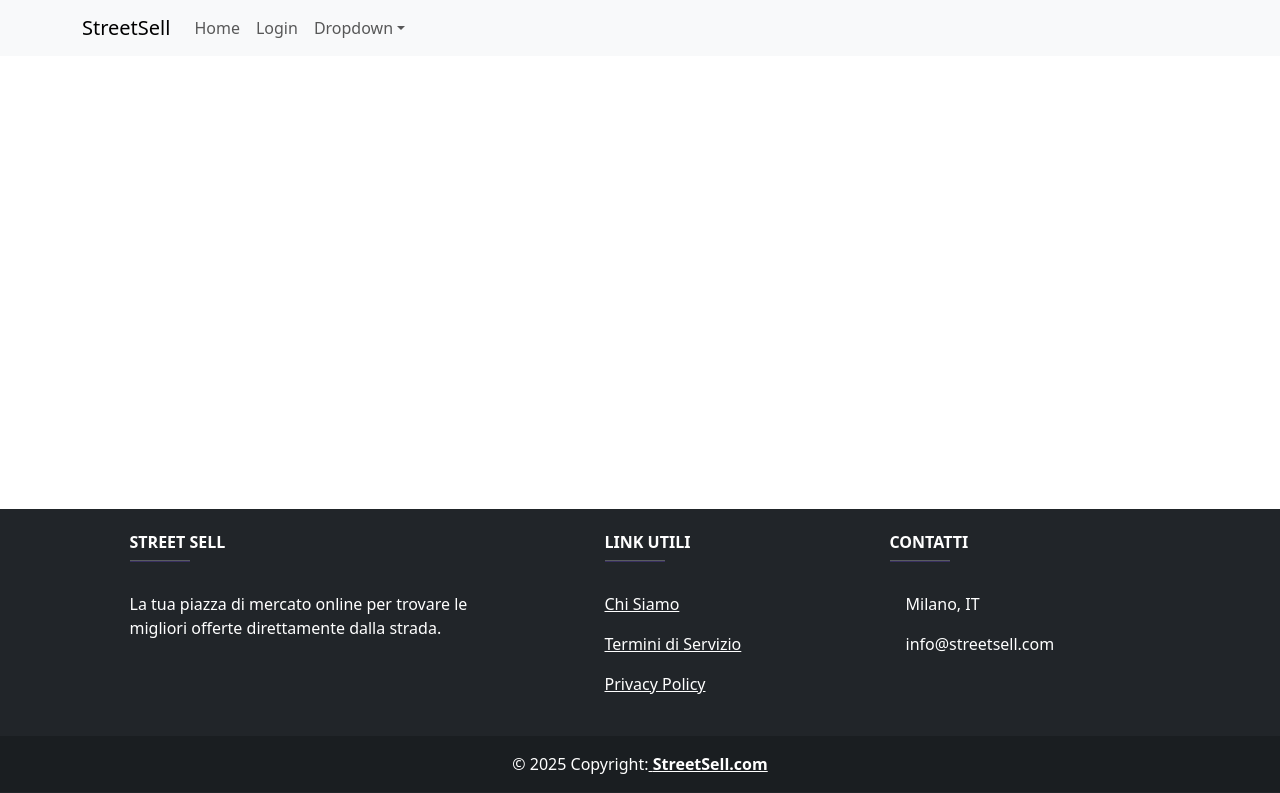
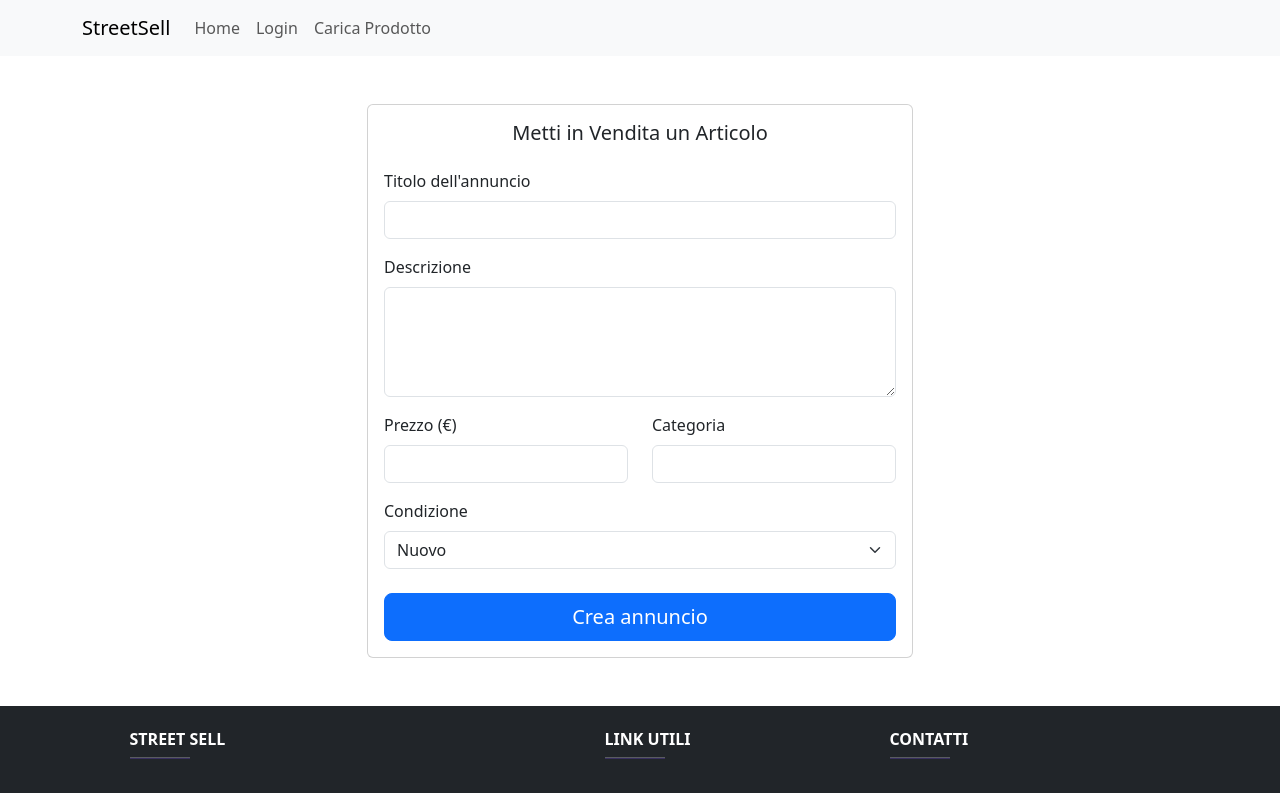
Before and after one commit to KevR98/StreetSell, a React (Vite) app in the folder StreetSellFE/: page /prodotti in a window 1280 px wide. Shown: the top 793 px of the page. Built offline with nearby package versions, Linux system fonts and the light colour scheme.

Commit message:
Details, CreaProducts components
create new components: Details.jsx, CreaProducts.jsx.

Adding the logout on the navbar

```diff
--- a/StreetSellFE/src/App.jsx
+++ b/StreetSellFE/src/App.jsx
@@ -5,6 +5,7 @@ import MyFooter from './Components/MyFooter';
 import MyNavbar from './Components/MyNavbar';
 import HomePage from './Components/HomePage';
 import RegisterPage from './Components/RegisterPage';
+import CreaProductPage from './Components/CreaProducts';
 
 function App() {
   return (
@@ -17,6 +18,7 @@ function App() {
               <Route path='/' element={<HomePage />} />
               <Route path='/login' element={<Login />} />
               <Route path='/register' element={<RegisterPage />} />
+              <Route path='/prodotti' element={<CreaProductPage />} />
             </Routes>
           </div>
           <MyFooter />
--- /dev/null
+++ b/StreetSellFE/src/Components/CreaProducts.jsx
@@ -0,0 +1,195 @@
+import { useState } from 'react';
+import {
+  Button,
+  Card,
+  Col,
+  Container,
+  Form,
+  Row,
+  Spinner,
+} from 'react-bootstrap';
+import { useNavigate } from 'react-router-dom';
+
+function CreaProductPage() {
+  const endpoint = 'http://localhost:8888/auth/prodotti';
+  const [prodotto, setProdotto] = useState({
+    titolo: '',
+    descrizione: '',
+    prezzo: '',
+    condizione: '',
+    statoProdotto: 'NUOVO',
+  });
+  const [error, setError] = useState('');
+  const [success, setSuccess] = useState('');
+  const [isLoading, setIsLoading] = useState('');
+  const navigate = useNavigate();
+
+  const handleInputChange = (e) => {
+    const { name, value } = e.target;
+    setProdotto({
+      ...prodotto,
+      [name]: value,
+    });
+  };
+
+  const creaProdotto = (event) => {
+    event.preventDefault();
+    setError('');
+    setIsLoading(true);
+    setSuccess('');
+
+    const token = localStorage.getItem('accessToken');
+
+    if (!token) {
+      setError(
+        'Devi essere autenticato per creare un annuncio. Verrai reindirizzato al login'
+      );
+      setTimeout(() => {
+        navigate('/login');
+      }, 2000);
+
+      setIsLoading(false);
+      return;
+    }
+
+    fetch(endpoint, {
+      method: 'POST',
+      headers: {
+        'Content-Type': 'application/json',
+
+        Authorization: 'Bearer ${token}',
+      },
+      body: JSON.stringify(prodotto),
+    })
+      .then((res) => {
+        if (res.ok) {
+          return res.json();
+        } else {
+          throw new Error('Errore nella chiamata');
+        }
+      })
+
+      .then((data) => {
+        setSuccess('Annuncio creato con successo!');
+        // Se il backend restituisce l'id del nuovo prodotto, puoi fare: navigate(`/products/${data.id}`)
+        setTimeout(() => {
+          navigate(`/products/${data.id}`);
+        }, 2000);
+      })
+
+      .catch((err) => {
+        setError(err.message);
+        setIsLoading(false);
+      });
+  };
+
+  return (
+    <Container className='my-5'>
+      <Row className='justify-content-center'>
+        <Col md={8} lg={6}>
+          <Card>
+            <Card.Body>
+              <Card.Title className='text-center mb-4'>
+                Metti in Vendita un Articolo
+              </Card.Title>
+
+              <Form onSubmit={creaProdotto}>
+                <Form.Group className='mb-3'>
+                  <Form.Label>Titolo dell'annuncio</Form.Label>
+                  <Form.Control
+                    type='text'
+                    name='titolo'
+                    value={prodotto.titolo}
+                    onChange={handleInputChange}
+                    required
+                  />
+                </Form.Group>
+
+                <Form.Group className='mb-3'>
+                  <Form.Label>Descrizione</Form.Label>
+                  <Form.Control
+                    as='textarea'
+                    rows={4}
+                    name='descrizione'
+                    value={prodotto.descrizione}
+                    onChange={handleInputChange}
+                    required
+                  />
+                </Form.Group>
+
+                <Row>
+                  <Col md={6}>
+                    <Form.Group className='mb-3'>
+                      <Form.Label>Prezzo (€)</Form.Label>
+                      <Form.Control
+                        type='number'
+                        step='0.01'
+                        name='prezzo'
+                        value={prodotto.prezzo}
+                        onChange={handleInputChange}
+                        required
+                      />
+                    </Form.Group>
+                  </Col>
+                  <Col md={6}>
+                    <Form.Group className='mb-3'>
+                      <Form.Label>Categoria</Form.Label>
+                      <Form.Control
+                        type='text'
+                        name='categoria'
+                        value={prodotto.categoria}
+                        onChange={handleInputChange}
+                        required
+                      />
+                    </Form.Group>
+                  </Col>
+                </Row>
+
+                <Form.Group className='mb-4'>
+                  <Form.Label>Condizione</Form.Label>
+                  <Form.Select
+                    name='condizione'
+                    value={prodotto.condizione}
+                    onChange={handleInputChange}
+                  >
+                    {/* Assicurati che questi valori corrispondano al tuo Enum in Java */}
+                    <option value='NUOVO'>Nuovo</option>
+                    <option value='USATO_COME_NUOVO'>Usato - Come nuovo</option>
+                    <option value='USATO_OTTIME_CONDIZIONI'>
+                      Usato - Ottime condizioni
+                    </option>
+                    <option value='USATO_BUONE_CONDIZIONI'>
+                      Usato - Buone condizioni
+                    </option>
+                  </Form.Select>
+                </Form.Group>
+
+                {error && <Alert variant='danger'>{error}</Alert>}
+                {success && <Alert variant='success'>{success}</Alert>}
+
+                <div className='d-grid'>
+                  <Button
+                    type='submit'
+                    variant='primary'
+                    size='lg'
+                    disabled={isLoading}
+                  >
+                    {isLoading ? (
+                      <>
+                        <Spinner as='span' size='sm' /> Inserimento...
+                      </>
+                    ) : (
+                      'Crea annuncio'
+                    )}
+                  </Button>
+                </div>
+              </Form>
+            </Card.Body>
+          </Card>
+        </Col>
+      </Row>
+    </Container>
+  );
+}
+
+export default CreaProductPage;
--- /dev/null
+++ b/StreetSellFE/src/Components/Details.jsx
@@ -0,0 +1,5 @@
+function Details() {
+  return <></>;
+}
+
+export default Details;
--- a/StreetSellFE/src/Components/Login.jsx
+++ b/StreetSellFE/src/Components/Login.jsx
@@ -40,6 +40,7 @@ function Login() {
       })
       .then((data) => {
         dispatch(loginSuccess({ user: data.user, token: data.token }));
+        localStorage.setItem('accessToken', data.token);
         navigate('/');
       })
       .catch((err) => {
--- a/StreetSellFE/src/Components/MyNavbar.jsx
+++ b/StreetSellFE/src/Components/MyNavbar.jsx
@@ -1,7 +1,18 @@
 import { Container, Nav, Navbar, NavDropdown } from 'react-bootstrap';
-import { Link } from 'react-router-dom';
+import { useDispatch } from 'react-redux';
+import { Link, useNavigate } from 'react-router-dom';
+import { logout } from '../Redux/Action';
 
 function MyNavbar() {
+  const dispatch = useDispatch();
+  const navigate = useNavigate();
+  const token = localStorage.getItem('accessToken');
+  const handleLogout = () => {
+    localStorage.removeItem('accessToken');
+    dispatch(logout());
+    navigate('/login');
+  };
+
   return (
     <Navbar expand='lg' className='bg-body-tertiary'>
       <Container>
@@ -12,20 +23,15 @@ function MyNavbar() {
             <Nav.Link as={Link} to='/'>
               Home
             </Nav.Link>
-            <Nav.Link as={Link} to='/login'>
-              Login
+            {!token && (
+              <Nav.Link as={Link} to='/login'>
+                Login
+              </Nav.Link>
+            )}
+            {token && <Nav.Link onClick={handleLogout}>Logout</Nav.Link>}
+            <Nav.Link as={Link} to='/prodotti'>
+              Carica Prodotto
             </Nav.Link>
-            <NavDropdown title='Dropdown' id='basic-nav-dropdown'>
-              <NavDropdown.Item href='#action/3.1'>Action</NavDropdown.Item>
-              <NavDropdown.Item href='#action/3.2'>
-                Another action
-              </NavDropdown.Item>
-              <NavDropdown.Item href='#action/3.3'>Something</NavDropdown.Item>
-              <NavDropdown.Divider />
-              <NavDropdown.Item href='#action/3.4'>
-                Separated link
-              </NavDropdown.Item>
-            </NavDropdown>
           </Nav>
         </Navbar.Collapse>
       </Container>
--- a/StreetSellFE/src/Components/RegisterPage.jsx
+++ b/StreetSellFE/src/Components/RegisterPage.jsx
@@ -90,7 +90,7 @@ function RegisterPage() {
         setPassword('');
 
         setTimeout(() => {
-          navigate('/login');
+          navigate('/login'), 2000;
         });
       })
 
```
